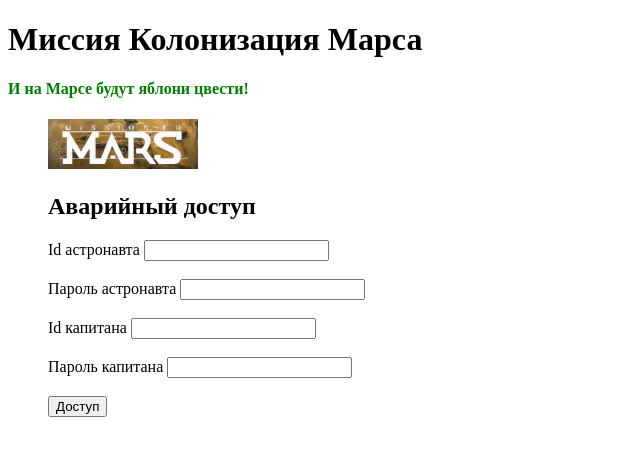
After one commit to Mishgite/Mars, a Flask app: page /login in a window 1280 px wide. The commit adds this page. Shown: the top 456 px of the page, without its empty margins (0-640 px from the left). Run offline with Flask 3, Linux system fonts and the light colour scheme; some libraries are stand-ins or nearby versions.

Commit message:
Двойная защита

```diff
--- a/main.py
+++ b/main.py
@@ -505,5 +505,16 @@ def auto_answer():
     return render_template('auto_answer.html', **user_data)
 
 
+@app.route('/login', methods=['GET', 'POST'])
+def login():
+    if request.method == 'POST':
+        astronaut_id = request.form['astronaut_id']
+        astronaut_password = request.form['astronaut_password']
+        captain_id = request.form['captain_id']
+        captain_token = request.form['captain_token']
+
+    return render_template('auth_form.html')
+
+
 if __name__ == '__main__':
     app.run(port=8080, host='127.0.0.1')
--- a/static/css/styles.css
+++ b/static/css/styles.css
@@ -4,3 +4,6 @@ h4{
 p{
     padding-left: 20px;
 }
+.container {
+    margin: 20px;
+}
--- /dev/null
+++ b/templates/auth_form.html
@@ -0,0 +1,22 @@
+{% extends 'base.html' %}
+
+{% block content %}
+<div class="container">
+    <img src="/static/img/mission_emblem.png"><h2>Аварийный доступ</h2>
+    <form method="post" action="/authenticate">
+        <label for="astronaut_id">Id астронавта</label>
+        <input type="text" id="astronaut_id" name="astronaut_id"><br><br>
+
+        <label for="astronaut_password">Пароль астронавта</label>
+        <input type="password" id="astronaut_password" name="astronaut_password"><br><br>
+
+        <label for="captain_id">Id капитана</label>
+        <input type="text" id="captain_id" name="captain_id"><br><br>
+
+        <label for="captain_token">Пароль капитана</label>
+        <input type="password" id="captain_token" name="captain_token"><br><br>
+
+        <input type="submit" value="Доступ">
+    </form>
+</div>
+{% endblock %}
```
Also changed, not shown: static/img/mission_emblem.png (added).
